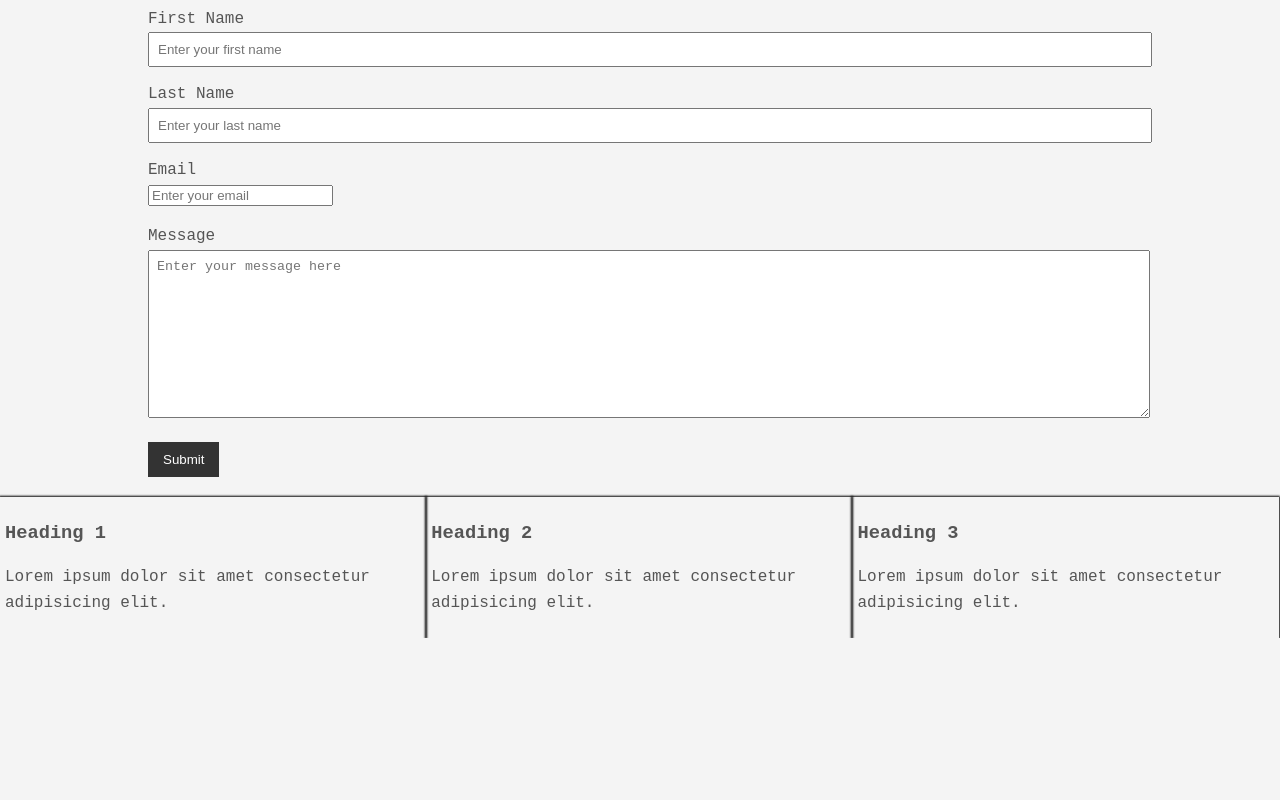
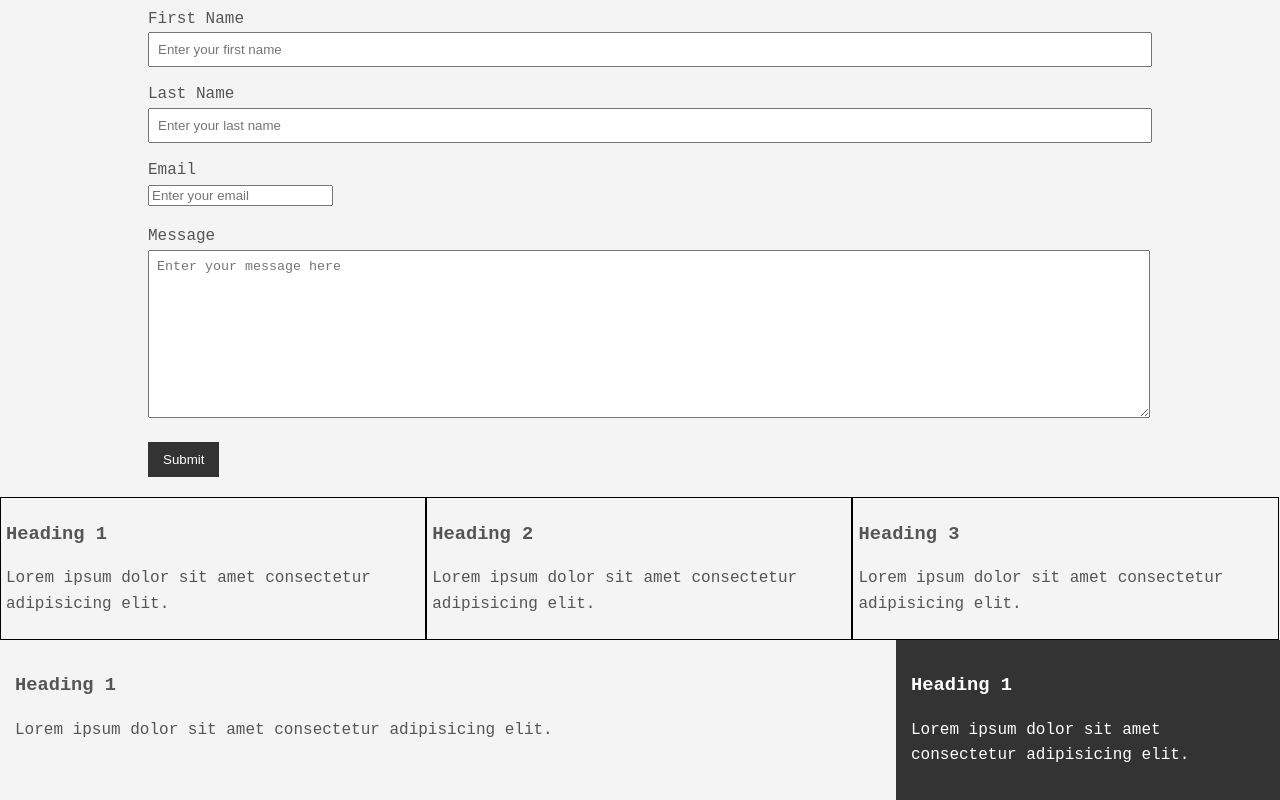
Before and after one commit to mohamadasfour/Css, a plain HTML site: page index.html in a window 1280 px wide. Shown: the part 680-1480 px from the top of the page. Before the commit the page ends 1318 px from the top, so only its background shows below. Drawn offline with Linux system fonts and the light colour scheme.

Commit message:
extra css

```diff
--- a/index.html
+++ b/index.html
@@ -1,5 +1,6 @@
 <!DOCTYPE html>
 <html lang="en">
+
 <head>
     <meta charset="UTF-8">
     <meta name="viewport" content="width=device-width, initial-scale=1.0">
@@ -7,19 +8,24 @@
     <link rel="stylesheet" href="style.css">
     <title>Document</title>
 </head>
+
 <body>
     <div class="container">
         <div class="box-1">
             <h1>Hello World</h1>
             <p>
-        Lorem ipsum dolor sit amet consectetur adipisicing elit. Quasi quidem inventore, placeat fuga beatae vero assumenda eum obcaecati eveniet similique cum qui debitis exercitationem harum, distinctio aperiam ipsam doloribus voluptatem.
+                Lorem ipsum dolor sit amet consectetur adipisicing elit. Quasi quidem inventore, placeat fuga beatae
+                vero assumenda eum obcaecati eveniet similique cum qui debitis exercitationem harum, distinctio aperiam
+                ipsam doloribus voluptatem.
             </p>
             <a href="#" class="button">Read More</a>
         </div>
         <div class="box-2">
             <h1>Hello all</h1>
             <p>
-            Lorem ipsum dolor sit amet consectetur adipisicing elit. Quasi quidem inventore, placeat fuga beatae vero assumenda eum obcaecati eveniet similique cum qui debitis exercitationem harum, distinctio aperiam ipsam doloribus voluptatem.
+                Lorem ipsum dolor sit amet consectetur adipisicing elit. Quasi quidem inventore, placeat fuga beatae
+                vero assumenda eum obcaecati eveniet similique cum qui debitis exercitationem harum, distinctio aperiam
+                ipsam doloribus voluptatem.
             </p>
         </div>
         <div class="categories">
@@ -71,6 +77,18 @@
         <p>Lorem ipsum dolor sit amet consectetur adipisicing elit.
         </p>
     </div>
-</div>       <!--  /container div  -->
+    <div class="clr"></div>
+    <div id="main-block">
+        <h3>Heading 1</h3>
+        <p>Lorem ipsum dolor sit amet consectetur adipisicing elit.
+        </p>
+    </div>
+    <div id="side-bar">
+        <h3>Heading 1</h3>
+        <p>Lorem ipsum dolor sit amet consectetur adipisicing elit.
+        </p>
+    </div>
+    </div> <!--  /container div  -->
 </body>
+
 </html>
--- a/style.css
+++ b/style.css
@@ -24,7 +24,9 @@ margin:0;
 .button:active{
     color: yellow;
 }
-
+.clr{
+ clear: both;
+}
 .box-1{
     background-color: #333;
     color:#fff;
@@ -36,7 +38,7 @@ margin:0;
     padding-top: 20px;
 }
 .box-1 h1{
-    font-family: 'Segoe UI', Tahoma, Geneva, Verdana, sans-serif;
+    font-family: 'Segoe UI', Tahoma, Verdana, sans-serif;
     font-weight:800;
     font-style:italic;
     text-decoration: underline;
@@ -96,8 +98,22 @@ a:active{
 .block{
     float:left;
     width: 33.3%;
-    border:1px sloid black;
+    border:1px solid black;
     padding: 5px;
+
     box-sizing: border-box;
-    box-shadow: 0 0 2px 1px black;
 }
+#main-block{
+    float: left;
+    width:70%;
+    padding:15px;
+    box-sizing: border-box;
+}
+#side-bar{
+    float: right;
+    width: 30%;
+    background-color: #333;
+    color:#fff;
+    padding:15px;
+    box-sizing: border-box;
+}
```
Lines whose indentation alone changed are shown as unchanged.
